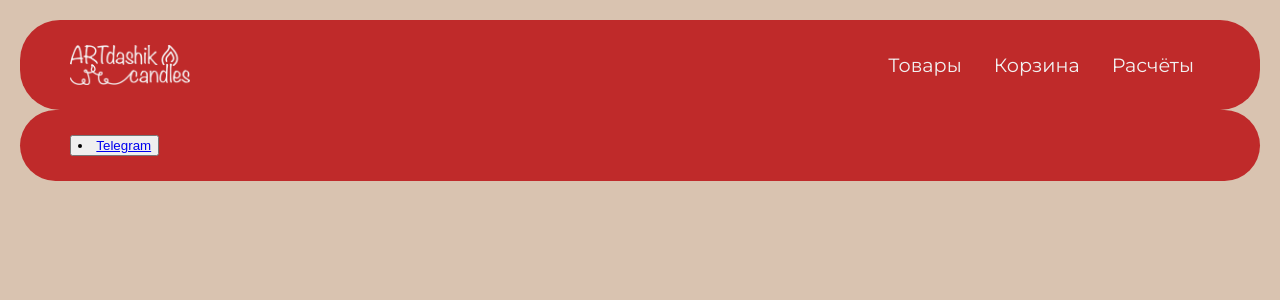
After one commit to ddashikk/CandlesSellingManagement, a Django app: template main_app/templates/page_cart.html in a window 1280 px wide. The commit adds this page. Shown: the top 300 px of the page. Run offline with Django 5.2, Linux system fonts and the light colour scheme; the template is opened without the code that fills it, so the values that code supplies are empty.

Commit message:
- Added calculations page. - Added cart page. - Change name of products page. - Changed font sizes. - Changed logo file.

```diff
--- a/main_app/static/css/style.css
+++ b/main_app/static/css/style.css
@@ -20,6 +20,7 @@ nav {
     color: #F2F2F2;
     text-decoration: none;
     font-weight: medium;
+    height: 40px;
 }
 
 .menu {
@@ -39,6 +40,7 @@ nav {
     color: #F2F2F2;
     text-decoration: none;
     font-weight: medium;
+    font-size: 1.2rem;
     display: block;
     transition: color 0.2s ease;
 }
@@ -140,7 +142,7 @@ nav {
 .section_title {
     color: #BF2A2A;
     text-align: center;
-    font-size: 32px;
+    font-size: 2rem;
     font-weight: bold;
     margin: 25px;
 }
@@ -179,7 +181,7 @@ nav {
 }
 
 .product_title{
-    font-size: 18px;
+    font-size: 1.2rem;
     font-weight: bold;
     margin-bottom: 5px;
     text-align: center;
@@ -188,7 +190,7 @@ nav {
 
 .product_price{
     color: #BF2A2A;
-    font-size: 20px;
+    font-size: 1.4rem;
     font-weight: bold;
     text-align: center;
     margin-bottom: 10px;
@@ -196,7 +198,21 @@ nav {
 
 .product_description{
     color: #1E1E1E;
-    font-size: 14px;
+    font-size: 1rem;
     margin-bottom: 10px;
     text-align: center;
 }
+
+
+
+
+footer {
+    display: flex;
+    flex-direction: row;
+    align-items: center;
+    justify-content: space-between;
+    background: #BF2A2A;
+    color: #F2F2F2;
+    padding: 25px 50px;
+    border-radius: 40px;
+}
--- /dev/null
+++ b/main_app/templates/page_cart.html
@@ -0,0 +1,42 @@
+<!DOCTYPE html>
+<html lang="ru">
+    <head>
+        <meta charset="utf-8">
+        <meta name="viewport" content="width=device-width", initial-scale="1.0">
+        <title>artdashik</title>
+        <link rel="stylesheet" href="../static/css/style.css">
+        <link rel="stylesheet" href="https://fonts.googleapis.com/css2?family=Montserrat">
+    </head>
+
+    <body>
+        <!-- Header -->
+        <header>
+            <nav>
+                <!-- Logo-->
+                <div class = "logo">
+                    <img src = "../static/src/logo.png" alt = "artdashik" width = "100%" height="100%">
+                </div>
+
+                <!-- Menu -->
+                <input id = "menu-toggle" type="checkbox" />
+                <label class="menu-button-container" for="menu-toggle">
+                    <div class="menu-button"></div>
+                </label>
+                <ul class="menu">
+                    <li><a href = "#products">Товары</a></li>
+                    <li><a href = "#cart">Корзина</a></li>
+                    <li><a href = "#calculations">Расчёты</a></li>
+                 </ul>
+            </nav>
+        </header>
+
+        <!-- Cart -->
+
+
+        <!-- Footer -->
+        <footer>
+            <button class = "button_tg">
+                <li><a class="tg" href="https://t.me/daria_podtsiuk">Telegram</a></li>
+            </button>
+        </footer>
+    </body>
```
Also changed, not shown: main_app/templates/page_calculations.html (added, +42 -0 lines), main_app/templates/page_products.html (renamed from main_app/templates/index.html, +3 -9 lines), main_app/static/src/logo.png.
